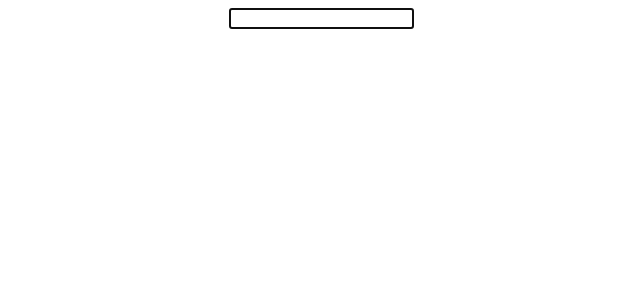
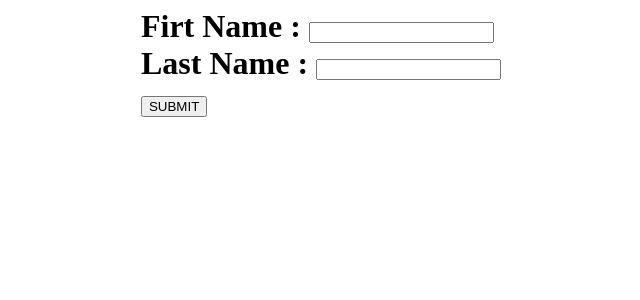
Before and after one commit to parveshnarwal/React-Demo-App, a React (Create React App) app: page / in a window 1280 px wide. Shown: the top 300 px of the page, without its empty margins (319-959 px from the left). Built offline with nearby package versions, Linux system fonts and the light colour scheme.

Commit message:
custom hooks demo

```diff
--- a/src/App.js
+++ b/src/App.js
@@ -19,6 +19,11 @@ import UsingMultipleUseReducers from "./component/useReducer/UsingMultipleUseRed
 import ComponentA from './component/useReducerWithuseContext/ComponentA'
 import ComponentB from "./component/useReducerWithuseContext/ComponentB"
 import UseRefDemo from "./component/UseRefDemo"
+import DocTitleOne from "./component/CustomHookDemo/DocTitleOne"
+import DocTitleTwo from "./component/CustomHookDemo/DocTitleTwo"
+import CounterOne from "./component/CustomHookDemo/CounterOne"
+import CounterTwo from "./component/CustomHookDemo/CounterTwo"
+import UserForm from "./component/CustomHookDemo/UserForm"
 //import ComponentC from "./component/useReducerWithuseContext/ComponentC"
 
 export const UserContext = React.createContext()
@@ -52,7 +57,7 @@ const App = () => {
 
   return (
     <>
-      <UseRefDemo/>
+      <UserForm/>
     </>
 
     // <>
--- /dev/null
+++ b/src/component/CustomHookDemo/CounterOne.js
@@ -0,0 +1,18 @@
+import React from 'react'
+import useCounter from '../../hooks/useCounter'
+
+const CounterOne = () => {
+
+    const [count, increment, decrement, reset] = useCounter(0, 5)
+
+    return (
+        <div>
+            <h3>Count : {count}</h3>
+            <button onClick={increment}>INCREMENT</button>
+            <button onClick={decrement}>DECREMENT</button>
+            <button onClick={reset}>RESET</button>
+        </div>
+    )
+}
+
+export default CounterOne
--- /dev/null
+++ b/src/component/CustomHookDemo/CounterTwo.js
@@ -0,0 +1,18 @@
+import React from 'react'
+import useCounter from '../../hooks/useCounter'
+
+const CounterTwo = () => {
+
+    const [count, increment, decrement, reset] = useCounter(15, 20)
+
+    return (
+        <div>
+            <h3>Count : {count}</h3>
+            <button onClick={increment}>INCREMENT</button>
+            <button onClick={decrement}>DECREMENT</button>
+            <button onClick={reset}>RESET</button>
+        </div>
+    )
+}
+
+export default CounterTwo
--- /dev/null
+++ b/src/component/CustomHookDemo/DocTitleOne.js
@@ -0,0 +1,17 @@
+import React, {useState} from 'react'
+import useDocTitle from '../../hooks/useDocTitle'
+
+const DocTitleOne = () => {
+
+    const [count, setCount] = useState(0)
+
+    useDocTitle(count)
+
+    return (
+        <div>
+            <button onClick={() => setCount(count + 1)}>Count - {count}</button>
+        </div>
+    )
+}
+
+export default DocTitleOne
--- /dev/null
+++ b/src/component/CustomHookDemo/DocTitleTwo.js
@@ -0,0 +1,17 @@
+import React, {useState} from 'react'
+import useDocTitle from '../../hooks/useDocTitle'
+
+const DocTitleTwo = () => {
+
+    const [count, setCount] = useState(0)
+
+    useDocTitle(count)
+
+    return (
+        <div>
+            <button onClick={() => setCount(count + 1)}>Count - {count}</button>
+        </div>
+    )
+}
+
+export default DocTitleTwo
--- /dev/null
+++ b/src/component/CustomHookDemo/UserForm.js
@@ -0,0 +1,29 @@
+import React, {useState} from 'react'
+import useInput from '../../hooks/useInput'
+
+const UserForm = () => {
+
+    const [firstName, bindFirstName, resetFirstName] = useInput('')
+    const [lastName, bindLastName, resetLastName] = useInput('')
+
+    const submitHandler = (e) => {
+        e.preventDefault()
+        alert(`Hello, ${firstName} ${lastName}`)
+        resetFirstName()
+        resetLastName()
+    }
+
+    return (
+        <form onSubmit={submitHandler}>
+            <label>Firt Name : {firstName}</label>
+            <input type="text" {...bindFirstName}></input>
+            <br></br>
+            <label>Last Name : {lastName}</label>
+            <input type="text" {...bindLastName}></input>
+            <br></br>
+            <button type="submit">SUBMIT</button>
+        </form>
+    )
+}
+
+export default UserForm
--- /dev/null
+++ b/src/hooks/useCounter.js
@@ -0,0 +1,22 @@
+import {useState} from 'react'
+
+const useCounter = (initalValue = 0, value) => {
+
+    const [count, setCount] = useState(initalValue)
+
+    const increment = () =>{
+        setCount(count + value)
+    }
+
+    const decrement = () => {
+        setCount(count - value)
+    }
+
+    const reset = () => {
+        setCount(initalValue)
+    }
+
+    return [count, increment, decrement, reset]
+}
+
+export default useCounter
--- /dev/null
+++ b/src/hooks/useDocTitle.js
@@ -0,0 +1,9 @@
+import { useEffect } from 'react'
+
+const useDocTitle = (count) => {
+    useEffect(() => {
+        document.title = `Count - ${count}`
+    }, [count])
+}
+
+export default useDocTitle
--- /dev/null
+++ b/src/hooks/useInput.js
@@ -0,0 +1,20 @@
+import { useState } from 'react'
+
+const useInput = (initialValue) => {
+
+    const [value, setValue] = useState(initialValue)
+
+    const bind = {
+        value,
+        onChange: e => setValue(e.target.value)
+    }
+
+    const reset = () => {
+        setValue(initialValue)
+    }
+
+    return [value, bind, reset]
+
+}
+
+export default useInput
```
